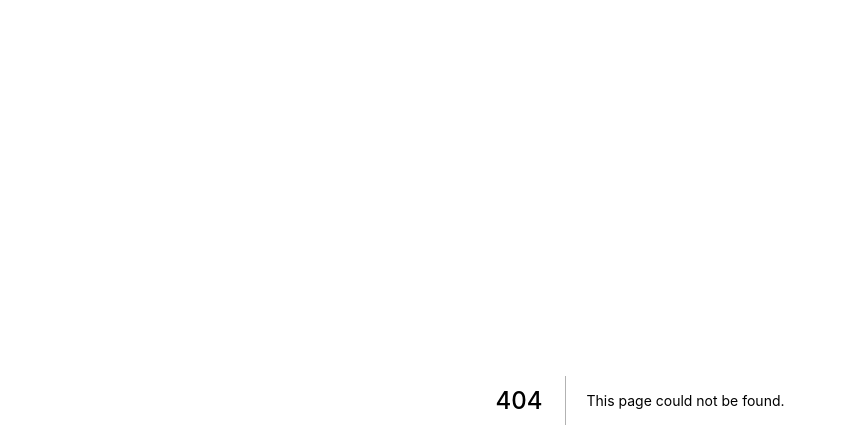
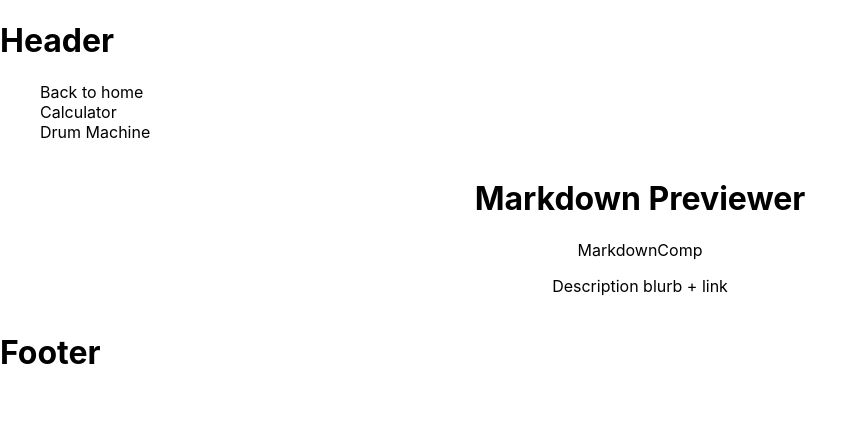
Before and after one commit to nic-vo/nv-portfolio, a Next.js app: page /fcc/Markdown in a window 1280 px wide. Before the commit this address had no page. Shown: the top 448 px of the page, without its empty margins (0-866 px from the left). Built offline with nearby package versions, Linux system fonts and the light colour scheme.

Commit message:
Init markdown previewer

```diff
--- /dev/null
+++ b/components/fcc/markdown/MarkdownComp.js
@@ -0,0 +1,11 @@
+import markdownStyles from './MarkdownComp.module.css';
+
+const MarkdownComp = () => {
+	return (
+		<section>
+			MarkdownComp
+		</section>
+	);
+};
+
+export default MarkdownComp;
--- /dev/null
+++ b/components/fcc/markdown/index.js
@@ -0,0 +1,5 @@
+import MarkdownComp from "./MarkdownComp";
+
+export {
+	MarkdownComp
+}
--- /dev/null
+++ b/pages/fcc/Markdown.js
@@ -0,0 +1,26 @@
+import Head from "next/head";
+
+import { MarkdownComp } from "../../components/fcc/markdown";
+import { ProjectLayout } from "../../components/global";
+
+const Markdown = () => {
+	return (
+		<>
+			<Head>
+				<title>A Markdown Previewer</title>
+				<meta name="description" content="A React markdown previewer completed for freeCodeCamp's frontend certificate" />
+				<link rel="icon" href="/favicon.ico" />
+			</Head>
+
+			<ProjectLayout>
+				<h1>Markdown Previewer</h1>
+				<MarkdownComp />
+				<section>
+					<p>Description blurb + link</p>
+				</section>
+			</ProjectLayout>
+		</>
+	);
+};
+
+export default Markdown;
```
Also changed, not shown: components/fcc/markdown/MarkdownComp.module.css (added).
